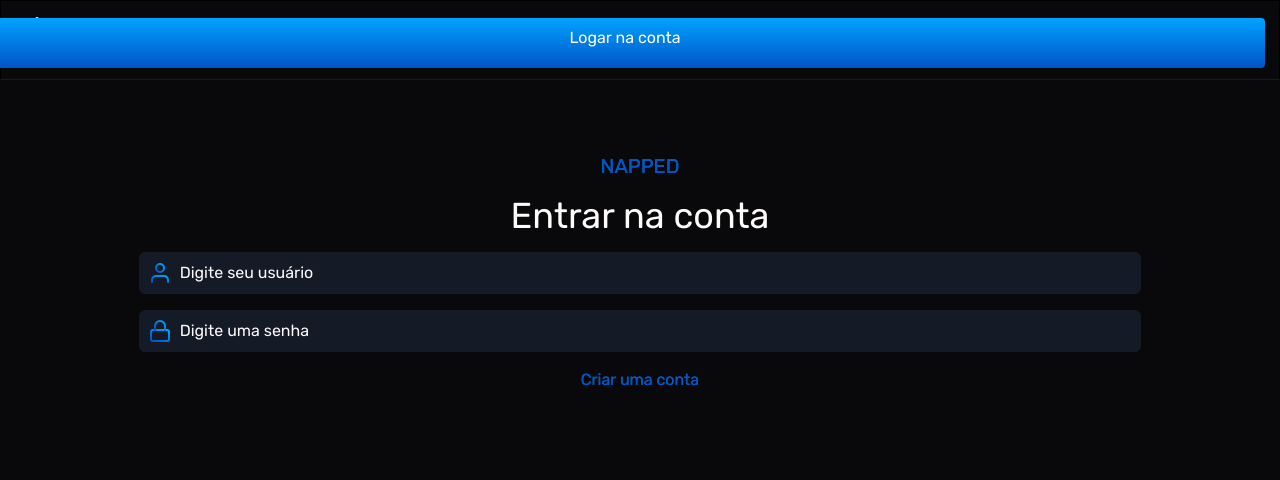
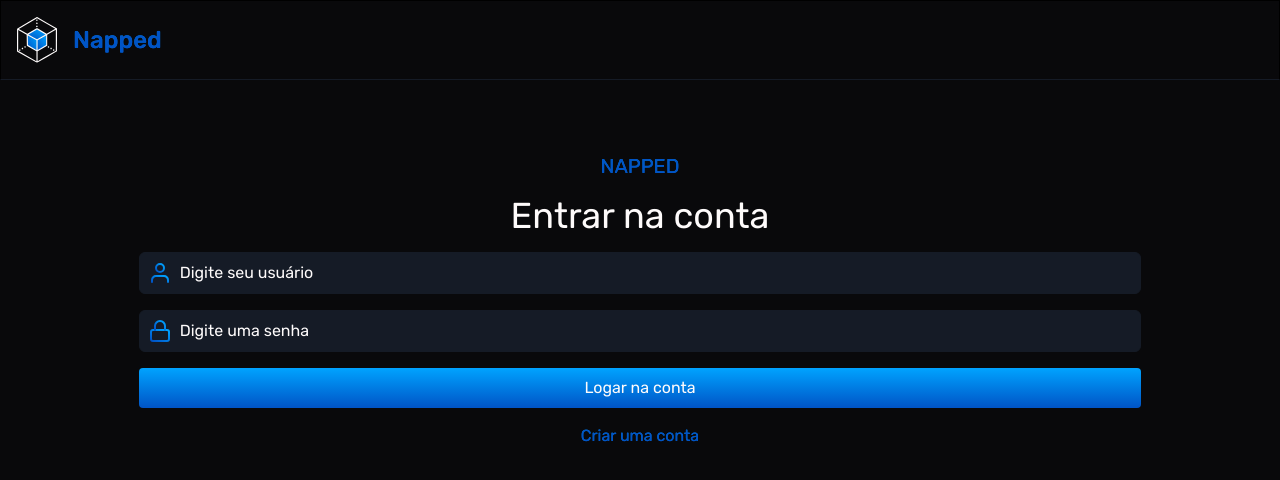
Before and after one commit to murilonicemento/napped, a React (Vite) app: page /login in a window 1280 px wide. Shown: the top 480 px of the page. Built offline with nearby package versions, Linux system fonts and the light colour scheme; no server answers.

Commit message:
style: estilização sidebar

```diff
--- a/src/index.css
+++ b/src/index.css
@@ -13,6 +13,9 @@
 body {
   height: 100vh;
   background-color: #09090b;
+  outline: none;
+  -webkit-tap-highlight-color: transparent;
+  tap-highlight-color: transparent;
 }
 
 nav {
@@ -32,7 +35,7 @@ nav {
   background: #1a191e;
 }
 
-button {
+#toggleButton {
   outline: none;
   border: none;
   -webkit-user-select: none;
```
